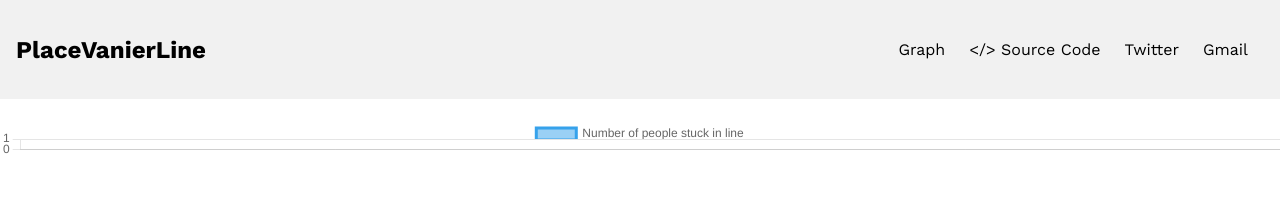
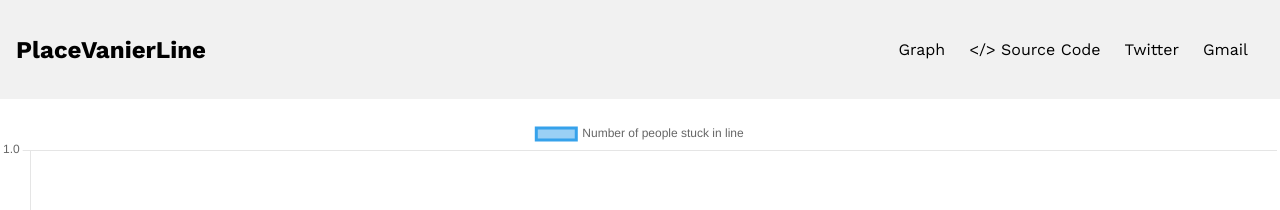
Before and after one commit to justindhillon/place-vanier-line, a Next.js app: page / in a window 1280 px wide. Shown: the top 210 px of the page. Built offline with nearby package versions, Linux system fonts and the light colour scheme; no server answers.

Commit message:
modified:   components/line-chart.js

```diff
--- a/components/line-chart.js
+++ b/components/line-chart.js
@@ -30,6 +30,6 @@ export default function LineChart () {
   }
 
   return (
-    <Line height="10" data={data} />
+    <Line data={data} width={"10em"} options={{ maintainAspectRatio: false }} />
   )
 }
```
